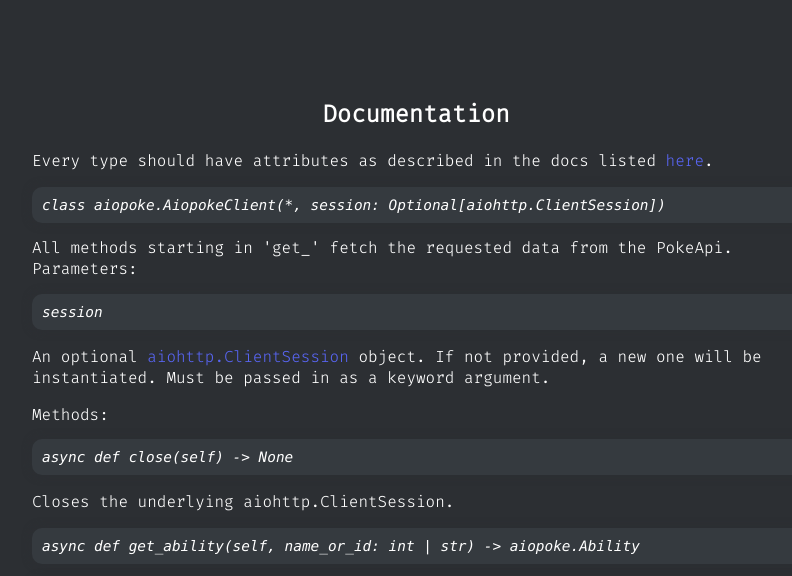
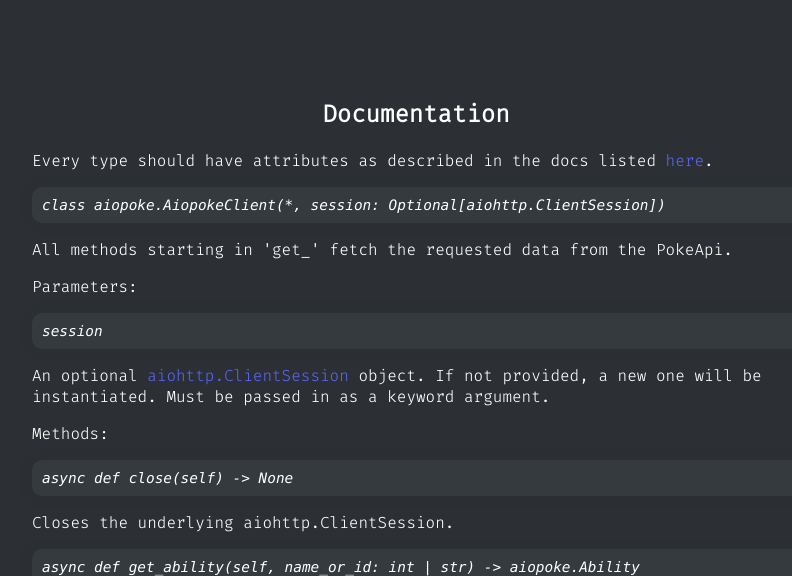
Before and after one commit to beastmatser/beastmatser.github.io, a website: page aiopoke/docs/index.html in a window 1280 px wide. Shown: the part 221-797 px from the top of the page, without its empty margins (224-1016 px from the left). Drawn offline with nearby package versions, Linux system fonts and the light colour scheme.

Commit message:
:bug: Add missing p tags

```diff
--- a/aiopoke/docs/index.html
+++ b/aiopoke/docs/index.html
@@ -40,8 +40,10 @@
       <p class="box-item">
         class aiopoke.AiopokeClient(*, session: Optional[aiohttp.ClientSession])
       </p>
-      All methods starting in 'get_' fetch the requested data from the PokeApi.
-      Parameters:
+      <p>
+        All methods starting in 'get_' fetch the requested data from the PokeApi.
+      </p>
+      <p>Parameters:</p>
       <p class="box-item">session</p>
       <p>
         An optional
@@ -53,7 +55,7 @@
         object. If not provided, a new one will be instantiated. Must be passed in as a keyword
         argument.
       </p>
-      Methods:
+      <p>Methods: </p>
       <p class="box-item">
         async def close(self) -> None
       </p>
```
